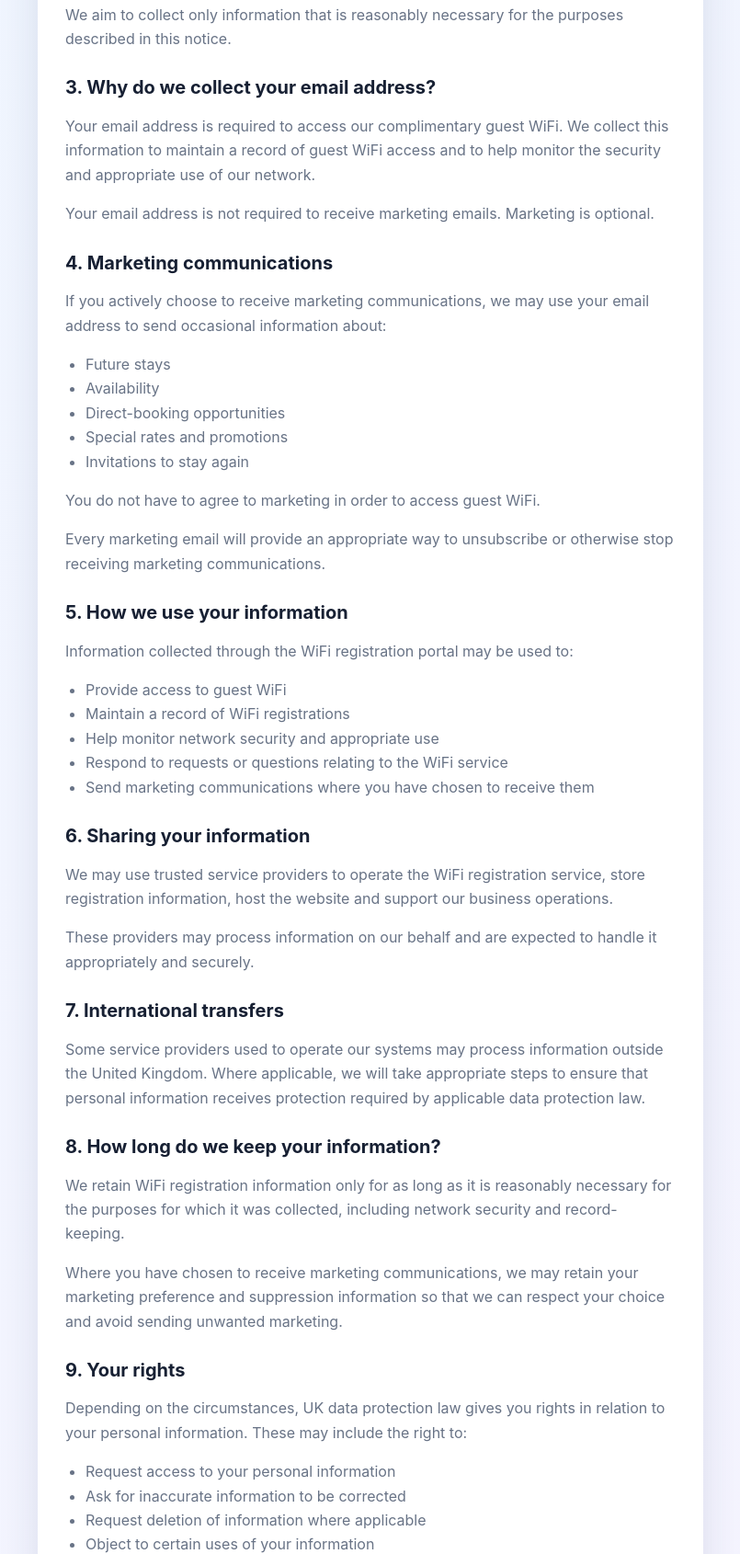
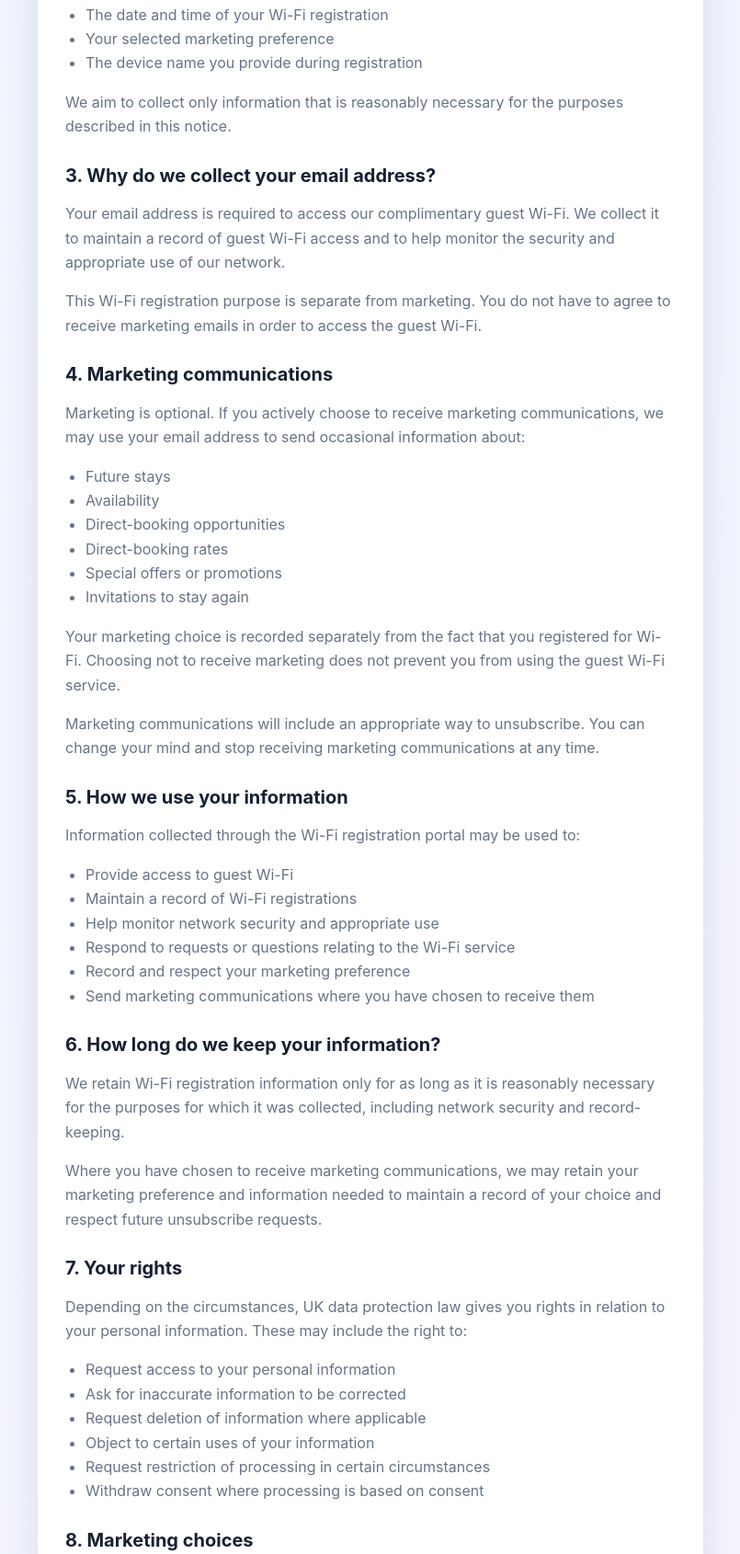
Before and after one commit to estrellajeremiah531-blip/wifi-registration, a website: page privacy.html in a window 1280 px wide. Shown: the part 820-2510 px from the top of the page at 92% size, without its empty margins (237-1042 px from the left). Drawn offline with Linux system fonts and the light colour scheme.

Commit message:
Update privacy.html

```diff
--- a/privacy.html
+++ b/privacy.html
@@ -119,7 +119,7 @@ ul{
     <p>
       This Privacy Notice explains how the accommodation operator
       collects and uses information when you register to access the
-      complimentary guest WiFi.
+      complimentary guest Wi-Fi.
     </p>
 
     <div class="notice">
@@ -130,8 +130,15 @@ ul{
 
       <p>
         We ask for your email address so that we can maintain a record
-        of guest WiFi access and help monitor the security and
+        of guest Wi-Fi access and help monitor the security and
         appropriate use of the network.
+      </p>
+
+      <p>
+        You can separately choose whether you would like to receive
+        occasional emails about future stays, availability and
+        direct-booking opportunities. This marketing choice is
+        optional and does not affect your access to Wi-Fi.
       </p>
 
     </div>
@@ -142,7 +149,7 @@ ul{
     </h2>
 
     <p>
-      The accommodation and guest WiFi service are operated by the
+      The accommodation and guest Wi-Fi service are operated by the
       accommodation operator.
     </p>
 
@@ -158,15 +165,15 @@ ul{
     </h2>
 
     <p>
-      When you register for guest WiFi, we may collect:
+      When you register for guest Wi-Fi, we may collect:
     </p>
 
     <ul>
       <li>Your email address</li>
       <li>The property you are staying at</li>
-      <li>The date and time of your WiFi registration</li>
+      <li>The date and time of your Wi-Fi registration</li>
       <li>Your selected marketing preference</li>
-      <li>Information about the device you provide during registration</li>
+      <li>The device name you provide during registration</li>
     </ul>
 
     <p>
@@ -181,14 +188,15 @@ ul{
 
     <p>
       Your email address is required to access our complimentary guest
-      WiFi. We collect this information to maintain a record of guest
-      WiFi access and to help monitor the security and appropriate use
-      of our network.
+      Wi-Fi. We collect it to maintain a record of guest Wi-Fi access
+      and to help monitor the security and appropriate use of our
+      network.
     </p>
 
     <p>
-      Your email address is not required to receive marketing emails.
-      Marketing is optional.
+      This Wi-Fi registration purpose is separate from marketing.
+      You do not have to agree to receive marketing emails in order to
+      access the guest Wi-Fi.
     </p>
 
 
@@ -197,26 +205,30 @@ ul{
     </h2>
 
     <p>
-      If you actively choose to receive marketing communications, we
-      may use your email address to send occasional information about:
+      Marketing is optional. If you actively choose to receive
+      marketing communications, we may use your email address to send
+      occasional information about:
     </p>
 
     <ul>
       <li>Future stays</li>
       <li>Availability</li>
       <li>Direct-booking opportunities</li>
-      <li>Special rates and promotions</li>
+      <li>Direct-booking rates</li>
+      <li>Special offers or promotions</li>
       <li>Invitations to stay again</li>
     </ul>
 
     <p>
-      You do not have to agree to marketing in order to access guest
-      WiFi.
+      Your marketing choice is recorded separately from the fact that
+      you registered for Wi-Fi. Choosing not to receive marketing does
+      not prevent you from using the guest Wi-Fi service.
     </p>
 
     <p>
-      Every marketing email will provide an appropriate way to
-      unsubscribe or otherwise stop receiving marketing communications.
+      Marketing communications will include an appropriate way to
+      unsubscribe. You can change your mind and stop receiving
+      marketing communications at any time.
     </p>
 
 
@@ -225,67 +237,40 @@ ul{
     </h2>
 
     <p>
-      Information collected through the WiFi registration portal may be
+      Information collected through the Wi-Fi registration portal may be
       used to:
     </p>
 
     <ul>
-      <li>Provide access to guest WiFi</li>
-      <li>Maintain a record of WiFi registrations</li>
+      <li>Provide access to guest Wi-Fi</li>
+      <li>Maintain a record of Wi-Fi registrations</li>
       <li>Help monitor network security and appropriate use</li>
-      <li>Respond to requests or questions relating to the WiFi service</li>
+      <li>Respond to requests or questions relating to the Wi-Fi service</li>
+      <li>Record and respect your marketing preference</li>
       <li>Send marketing communications where you have chosen to receive them</li>
     </ul>
 
 
     <h2>
-      6. Sharing your information
+      6. How long do we keep your information?
     </h2>
 
     <p>
-      We may use trusted service providers to operate the WiFi
-      registration service, store registration information, host the
-      website and support our business operations.
+      We retain Wi-Fi registration information only for as long as it
+      is reasonably necessary for the purposes for which it was
+      collected, including network security and record-keeping.
     </p>
 
     <p>
-      These providers may process information on our behalf and are
-      expected to handle it appropriately and securely.
+      Where you have chosen to receive marketing communications, we may
+      retain your marketing preference and information needed to
+      maintain a record of your choice and respect future unsubscribe
+      requests.
     </p>
 
 
     <h2>
-      7. International transfers
-    </h2>
-
-    <p>
-      Some service providers used to operate our systems may process
-      information outside the United Kingdom. Where applicable, we
-      will take appropriate steps to ensure that personal information
-      receives protection required by applicable data protection law.
-    </p>
-
-
-    <h2>
-      8. How long do we keep your information?
-    </h2>
-
-    <p>
-      We retain WiFi registration information only for as long as it is
-      reasonably necessary for the purposes for which it was collected,
-      including network security and record-keeping.
-    </p>
-
-    <p>
-      Where you have chosen to receive marketing communications, we may
-      retain your marketing preference and suppression information so
-      that we can respect your choice and avoid sending unwanted
-      marketing.
-    </p>
-
-
-    <h2>
-      9. Your rights
+      7. Your rights
     </h2>
 
     <p>
@@ -305,23 +290,23 @@ ul{
 
 
     <h2>
-      10. Marketing choices
+      8. Marketing choices
     </h2>
 
     <p>
       You can change your mind about receiving marketing
-      communications at any time. You can use the unsubscribe option
-      provided in our marketing emails.
+      communications at any time. The simplest way to do this is to
+      use the unsubscribe option provided in our marketing emails.
     </p>
 
     <p>
-      Choosing not to receive marketing communications does not prevent
-      you from using the guest WiFi service.
+      Choosing not to receive marketing communications does not affect
+      your ability to use the guest Wi-Fi service.
     </p>
 
 
     <h2>
-      11. Questions or concerns
+      9. Questions or concerns
     </h2>
 
     <p>
@@ -332,7 +317,7 @@ ul{
 
 
     <h2>
-      12. Complaints
+      10. Complaints
     </h2>
 
     <p>
```
